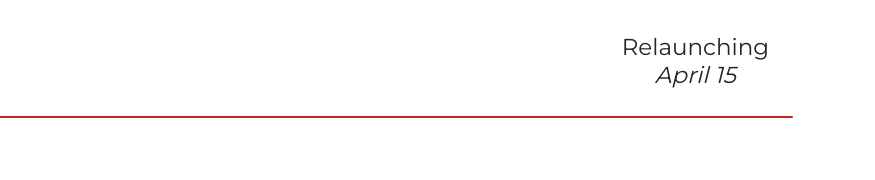
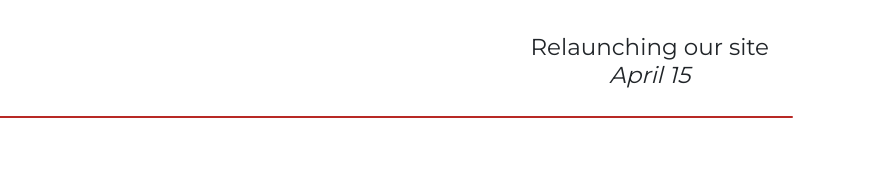
Before and after one commit to willboan-GH/GH-website, a plain HTML site: page index.html in a window 1280 px wide. Shown: the top 180 px of the page, 405-1280 px from the left. Drawn offline with nearby package versions, Linux system fonts and the light colour scheme.

Commit message:
Add files via upload

```diff
--- a/index.html
+++ b/index.html
@@ -56,7 +56,7 @@
           </div>
           <div class="d-none d-sm-flex col-3 py-2 justify-content-end align-items-center">
             <h3 class="relaunching-date-text text-center">
-              <span>Relaunching</span><br>
+              <span>Relaunching our site</span><br>
               <i>April 15</i>
             </h3>
           </div>
@@ -64,7 +64,7 @@
         <div id="navbar-line"></div>
         <div class="d-flex d-sm-none w-100 py-2 justify-content-end align-items-center">
           <h3 class="relaunching-date-text text-center me-2">
-            <i>Relaunching April 15</i>
+            <i>Relaunching our site April 15</i>
           </h3>
         </div>
       </div>
```
